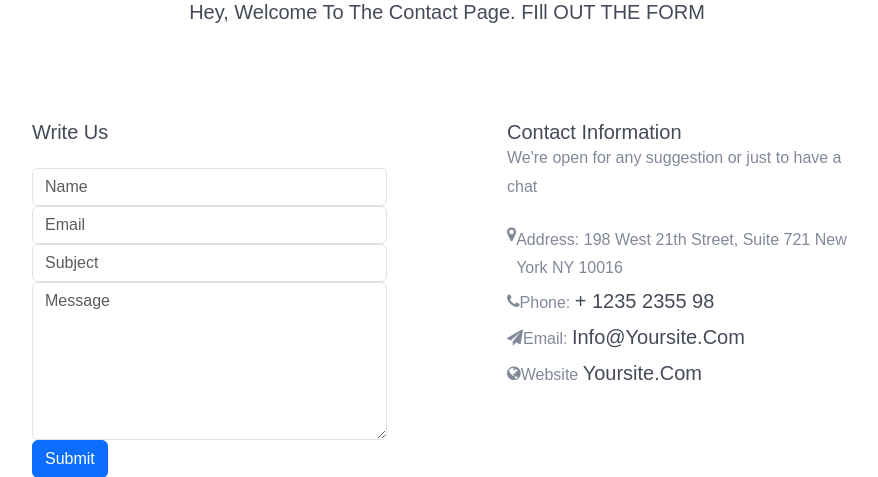
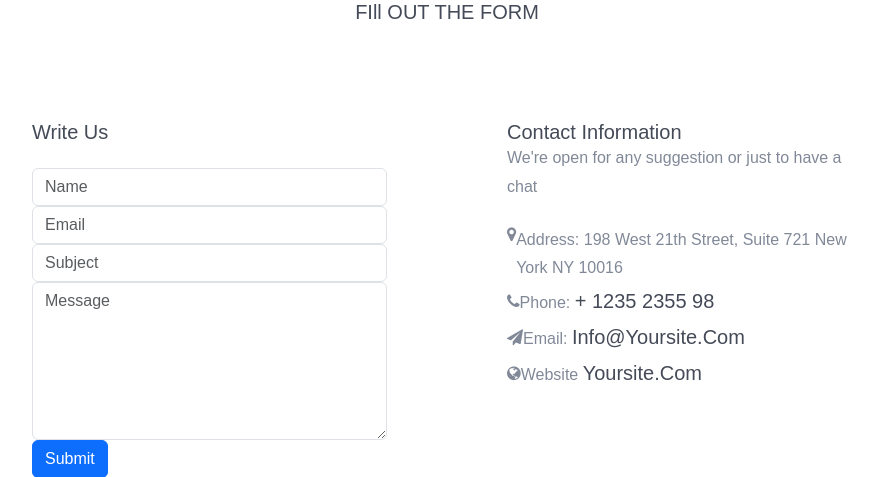
Before and after one commit to Sabbirbracu/Practise, a Django app: page /contact in a window 1280 px wide. Shown: the top 477 px of the page, without its empty margins (193-1071 px from the left). Run offline with Django 5.2, Linux system fonts and the light colour scheme; some libraries are stand-ins or nearby versions.

Commit message:
Update contact.html
delete some text from contact.html

```diff
--- a/templates/contact.html
+++ b/templates/contact.html
@@ -31,7 +31,7 @@
 		<div class="container">
 			<div class="row justify-content-center">
 				<div class="col-md-6 text-center mb-5">
-					<h2 class="heading-section">Hey, welcome to the contact page. FIll OUT THE FORM</h2>
+					<h2 class="heading-section">FIll OUT THE FORM</h2>
 				</div>
 			</div>
 			<div class="row justify-content-center">
```
